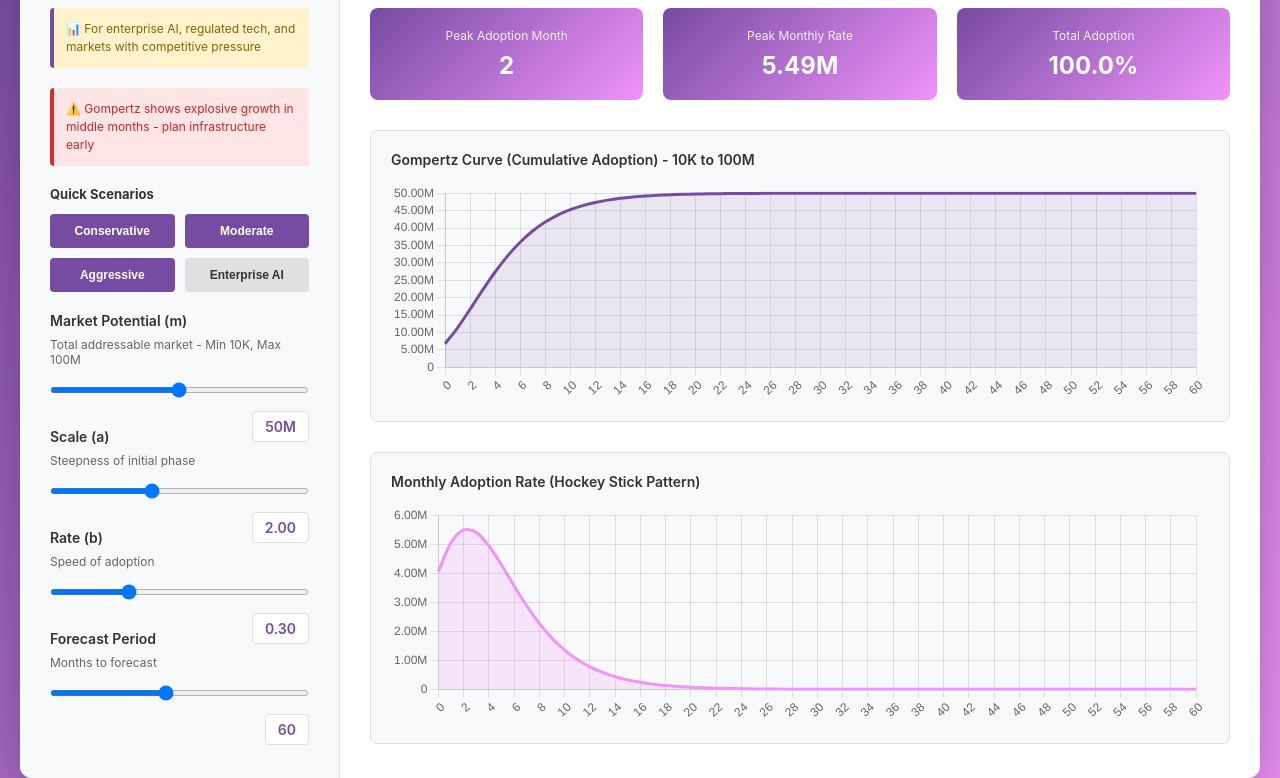
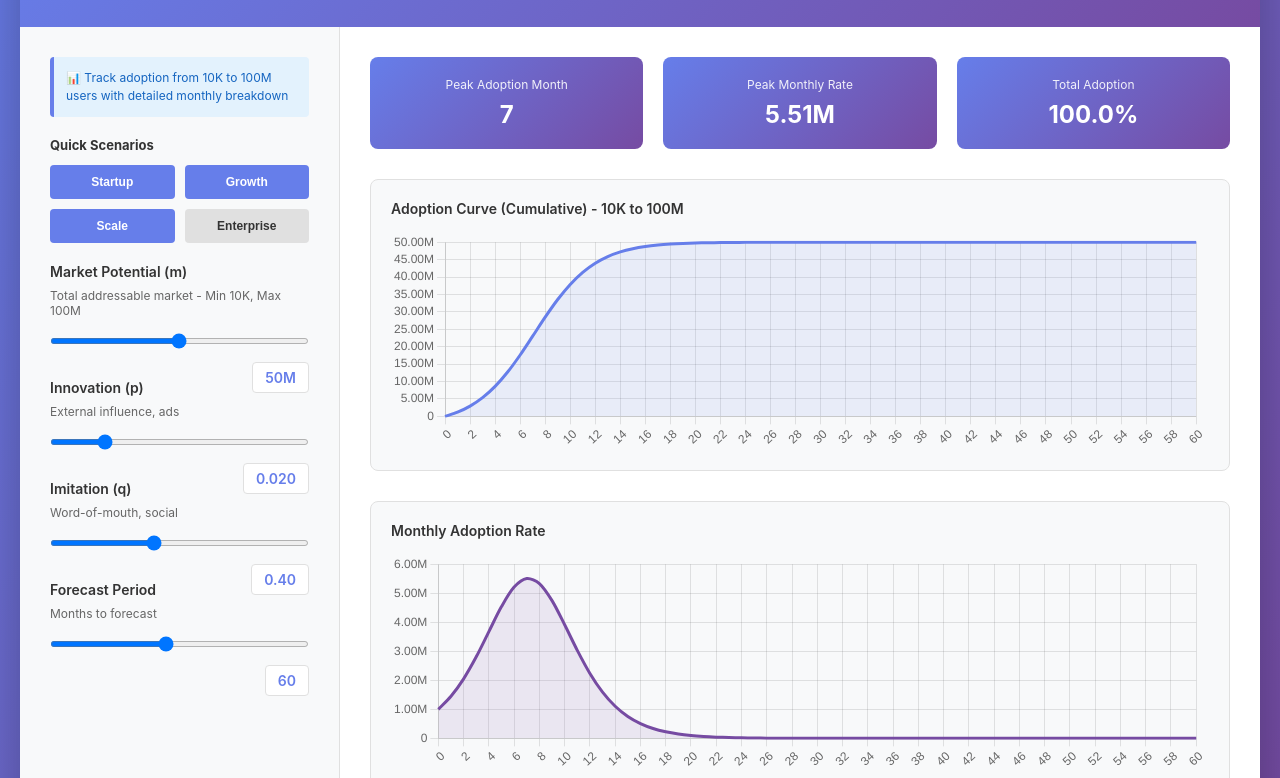
Before and after one commit to JacksonChristie/nexus-curve-engine, a plain HTML site: page gompertz-dashboard.html in a window 1280 px wide. Shown: the part 161-939 px from the top of the page. Drawn offline with nearby package versions, Linux system fonts and the light colour scheme.

Commit message:
Update gompertz-dashboard.html

```diff
--- a/gompertz-dashboard.html
+++ b/gompertz-dashboard.html
@@ -3,7 +3,7 @@
 <head>
 <meta charset="UTF-8">
 <meta name="viewport" content="width=device-width, initial-scale=1.0">
-<title>Gompertz Model - 10K to 100M Users</title>
+<title>Bass Model - 10K to 100M Users</title>
 <script src="https://cdnjs.cloudflare.com/ajax/libs/Chart.js/3.9.1/chart.min.js"></script>
 <style>
 * {
@@ -13,7 +13,7 @@ box-sizing: border-box;
 }
 body {
 font-family: -apple-system, BlinkMacSystemFont, 'Segoe UI', Roboto, sans-serif;
-background: linear-gradient(135deg, #764ba2 0%, #f093fb 100%);
+background: linear-gradient(135deg, #667eea 0%, #764ba2 100%);
 min-height: 100vh;
 padding: 20px;
 }
@@ -26,7 +26,7 @@ box-shadow: 0 20px 60px rgba(0,0,0,0.3);
 overflow: hidden;
 }
 .header {
-background: linear-gradient(135deg, #764ba2 0%, #f093fb 100%);
+background: linear-gradient(135deg, #667eea 0%, #764ba2 100%);
 color: white;
 padding: 30px;
 text-align: center;
@@ -72,7 +72,7 @@ background: white;
 padding: 6px 12px;
 border-radius: 4px;
 font-weight: 600;
-color: #764ba2;
+color: #667eea;
 font-size: 14px;
 border: 1px solid #e0e0e0;
 float: right;
@@ -90,14 +90,14 @@ input[type="range"]::-webkit-slider-thumb {
 width: 18px;
 height: 18px;
 border-radius: 50%;
-background: #764ba2;
+background: #667eea;
 cursor: pointer;
 }
 input[type="range"]::-moz-range-thumb {
 width: 18px;
 height: 18px;
 border-radius: 50%;
-background: #764ba2;
+background: #667eea;
 cursor: pointer;
 border: none;
 }
@@ -111,7 +111,7 @@ margin-bottom: 20px;
 padding: 10px 12px;
 border: none;
 border-radius: 4px;
-background: #764ba2;
+background: #667eea;
 color: white;
 font-size: 12px;
 font-weight: 600;
@@ -119,7 +119,7 @@ cursor: pointer;
 transition: background 0.2s;
 }
 .btn:hover {
-background: #5a3682;
+background: #764ba2;
 }
 .btn.secondary {
 background: #e0e0e0;
@@ -153,7 +153,7 @@ gap: 20px;
 margin-bottom: 30px;
 }
 .metric-card {
-background: linear-gradient(135deg, #764ba2 0%, #f093fb 100%);
+background: linear-gradient(135deg, #667eea 0%, #764ba2 100%);
 color: white;
 padding: 20px;
 border-radius: 8px;
@@ -216,22 +216,12 @@ margin-bottom: 15px;
 background: #218838;
 }
 .info-box {
-background: #fff3cd;
-border-left: 4px solid #764ba2;
+background: #e3f2fd;
+border-left: 4px solid #667eea;
 padding: 12px;
 border-radius: 4px;
 font-size: 12px;
-color: #856404;
-margin-bottom: 20px;
-line-height: 1.5;
-}
-.hockey-stick-warning {
-background: #ffe5e5;
-border-left: 4px solid #d32f2f;
-padding: 12px;
-border-radius: 4px;
-font-size: 12px;
-color: #c62828;
+color: #1565c0;
 margin-bottom: 20px;
 line-height: 1.5;
 }
@@ -253,29 +243,28 @@ grid-template-columns: 1fr;
 </style>
 </head>
 <body>
+<div style="background-color: #1f1f22; padding: 16px 24px; border-bottom: 1px solid #27272a; display: flex; justify-content: flex-end;">
+<a href="index.html" style="font-size: 13px; font-weight: 600; color: #0284c7; text-decoration: none;">← Return to Portal Matrix</a>
+</div>
 <div class="container">
 <div class="header">
-<h1>Gompertz Model Forecaster - 10K to 100M Users</h1>
-<p>Hockey-stick adoption patterns (Starting: 10K users, Maximum: 100M users)</p>
+<h1>Bass Model Forecaster - 10K to 100M Users</h1>
+<p>Month-by-month adoption forecasting (Starting: 10K users, Maximum: 100M users)</p>
 </div>
 
 <div class="content">
 <div class="controls">
 <div class="info-box">
-📊 For enterprise AI, regulated tech, and markets with competitive pressure
-</div>
-
-<div class="hockey-stick-warning">
-⚠️ Gompertz shows explosive growth in middle months - plan infrastructure early
+📊 Track adoption from 10K to 100M users with detailed monthly breakdown
 </div>
 
 <div style="margin-bottom: 20px;">
 <strong style="font-size: 13px; color: #333; display: block; margin-bottom: 12px;">Quick Scenarios</strong>
 <div class="button-group">
-<button class="btn" onclick="setScenario('conservative')">Conservative</button>
-<button class="btn" onclick="setScenario('moderate')">Moderate</button>
-<button class="btn" onclick="setScenario('aggressive')">Aggressive</button>
-<button class="btn secondary" onclick="setScenario('enterprise_ai')">Enterprise AI</button>
+<button class="btn" onclick="setScenario('startup')">Startup</button>
+<button class="btn" onclick="setScenario('growth')">Growth</button>
+<button class="btn" onclick="setScenario('scale')">Scale</button>
+<button class="btn secondary" onclick="setScenario('enterprise')">Enterprise</button>
 </div>
 </div>
 
@@ -289,20 +278,20 @@ grid-template-columns: 1fr;
 </div>
 
 <div class="control-group">
-<label>Scale (a)</label>
-<small>Steepness of initial phase</small>
-<input type="range" id="a-slider" min="0.1" max="5" value="2" step="0.1">
+<label>Innovation (p)</label>
+<small>External influence, ads</small>
+<input type="range" id="p-slider" min="0.001" max="0.1" value="0.02" step="0.001">
 <div style="text-align: right; margin-top: 8px;">
-<span class="value-display" id="a-value">2.0</span>
+<span class="value-display" id="p-value">0.020</span>
 </div>
 </div>
 
 <div class="control-group">
-<label>Rate (b)</label>
-<small>Speed of adoption</small>
-<input type="range" id="b-slider" min="0.01" max="1" value="0.3" step="0.01">
+<label>Imitation (q)</label>
+<small>Word-of-mouth, social</small>
+<input type="range" id="q-slider" min="0.01" max="1" value="0.4" step="0.01">
 <div style="text-align: right; margin-top: 8px;">
-<span class="value-display" id="b-value">0.30</span>
+<span class="value-display" id="q-value">0.40</span>
 </div>
 </div>
 
@@ -320,29 +309,29 @@ grid-template-columns: 1fr;
 <div class="metrics-row">
 <div class="metric-card">
 <div class="label">Peak Adoption Month</div>
-<div class="value" id="peak-month">15</div>
+<div class="value" id="peak-month">18</div>
 </div>
 <div class="metric-card">
 <div class="label">Peak Monthly Rate</div>
-<div class="value" id="peak-rate">3.2M</div>
+<div class="value" id="peak-rate">2.1M</div>
 </div>
 <div class="metric-card">
 <div class="label">Total Adoption</div>
-<div class="value" id="total-adoption">85%</div>
+<div class="value" id="total-adoption">75%</div>
 </div>
 </div>
 
 <div class="chart-box">
-<h3>Gompertz Curve (Cumulative Adoption) - 10K to 100M</h3>
+<h3>Adoption Curve (Cumulative) - 10K to 100M</h3>
 <canvas id="adoptionChart" height="80"></canvas>
 </div>
 
 <div class="chart-box">
-<h3>Monthly Adoption Rate (Hockey Stick Pattern)</h3>
+<h3>Monthly Adoption Rate</h3>
 <canvas id="rateChart" height="80"></canvas>
 </div>
 
-<h3 style="margin: 30px 0 15px 0; font-size: 16px;">Month-by-Month Breakdown</h3>
+<h3 style="margin: 30px 0 15px 0; font-size: 16px;">Monthly Breakdown Data</h3>
 <button class="export-btn" onclick="exportToCSV()">📥 Export to CSV</button>
 
 <div class="table-container">
@@ -353,8 +342,8 @@ grid-template-columns: 1fr;
 <th>Cumulative Users</th>
 <th>New Users (This Month)</th>
 <th>% of Market</th>
-<th>Support Team*</th>
-<th>Estimated Revenue**</th>
+<th>Hiring Needed*</th>
+<th>Revenue Est.**</th>
 </tr>
 </thead>
 <tbody id="tableBody">
@@ -362,10 +351,9 @@ grid-template-columns: 1fr;
 </table>
 </div>
 
-<div style="font-size: 12px; color: #666; line-height: 1.8; background: #f8f9fa; padding: 15px; border-radius: 4px; margin-top: 15px;">
-<p><strong>*Support Team:</strong> Assumes 1 support person per 400 users (SaaS standard)</p>
-<p><strong>**Estimated Revenue:</strong> Assumes $600/user annual (B2B SaaS average)</p>
-<p><strong>Key Planning Point:</strong> Notice peak happens in middle months. Hire and scale infrastructure 3 months before peak.</p>
+<div style="font-size: 12px; color: #666; line-height: 1.6;">
+<p><strong>*Hiring Needed:</strong> Assumes 1 person per 500 users (customer support/account management)</p>
+<p><strong>**Revenue Est.:</strong> Assumes $500/user annual contract value</p>
 </div>
 </div>
 </div>
@@ -375,10 +363,10 @@ grid-template-columns: 1fr;
 let adoptionChart, rateChart;
 
 const scenarios = {
-conservative: { m: 30000, a: 3, b: 0.15 },
-moderate: { m: 50000, a: 2, b: 0.3 },
-aggressive: { m: 80000, a: 1.5, b: 0.5 },
-enterprise_ai: { m: 100000, a: 1.2, b: 0.4 }
+startup: { m: 20000, p: 0.01, q: 0.28 },
+growth: { m: 50000, p: 0.02, q: 0.4 },
+scale: { m: 80000, p: 0.015, q: 0.35 },
+enterprise: { m: 100000, p: 0.015, q: 0.35 }
 };
 
 function formatNumber(num) {
@@ -387,12 +375,14 @@ if (num >= 1000) return (num / 1000).toFixed(1) + 'K';
 return Math.round(num).toString();
 }
 
-function calculateGompertz(m, a, b, t) {
+function calculateBass(m, p, q, t) {
 const data = [];
 for (let month = 0; month <= t; month++) {
-const exp_bt = Math.exp(-b * month);
-const N_t = m * Math.exp(-a * exp_bt);
-const dN_dt = m * b * a * exp_bt * Math.exp(-a * exp_bt);
+const exp_term = Math.exp(-(p + q) * month);
+const N_t = (m * (1 - exp_term)) / (1 + (q / p) * exp_term);
+
+const dN_dt = (p * m * (p + q) * (p + q) * exp_term) /
+Math.pow(p + q * exp_term, 2);
 
 data.push({
 month: month,
@@ -406,15 +396,15 @@ return data;
 function setScenario(scenario) {
 const s = scenarios[scenario];
 document.getElementById('m-slider').value = s.m;
-document.getElementById('a-slider').value = s.a;
-document.getElementById('b-slider').value = s.b;
+document.getElementById('p-slider').value = s.p;
+document.getElementById('q-slider').value = s.q;
 updateCharts();
 }
 
 function updateCharts() {
 const m = parseFloat(document.getElementById('m-slider').value) * 1000;
-const a = parseFloat(document.getElementById('a-slider').value);
-const b = parseFloat(document.getElementById('b-slider').value);
+const p = parseFloat(document.getElementById('p-slider').value);
+const q = parseFloat(document.getElementById('q-slider').value);
 const t = parseInt(document.getElementById('t-slider').value);
 
 const sliderVal = parseFloat(document.getElementById('m-slider').value);
@@ -423,11 +413,11 @@ document.getElementById('m-value').textContent = (sliderVal / 1000).toFixed(0) +
 } else {
 document.getElementById('m-value').textContent = sliderVal.toFixed(0) + 'K';
 }
-document.getElementById('a-value').textContent = a.toFixed(2);
-document.getElementById('b-value').textContent = b.toFixed(2);
+document.getElementById('p-value').textContent = p.toFixed(3);
+document.getElementById('q-value').textContent = q.toFixed(2);
 document.getElementById('t-value').textContent = t;
 
-const data = calculateGompertz(m, a, b, t);
+const data = calculateBass(m, p, q, t);
 
 let peak = { month: 0, rate: 0 };
 for (let i = 0; i < data.length; i++) {
@@ -454,14 +444,15 @@ type: 'line',
 data: {
 labels: months,
 datasets: [{
-label: 'Gompertz Curve',
+label: 'Cumulative Adoptions',
 data: cumulative,
-borderColor: '#764ba2',
-backgroundColor: 'rgba(118, 75, 162, 0.1)',
+borderColor: '#667eea',
+backgroundColor: 'rgba(102, 126, 234, 0.1)',
 borderWidth: 3,
 fill: true,
 tension: 0.3,
-pointRadius: 0
+pointRadius: 0,
+pointHoverRadius: 5
 }]
 },
 options: {
@@ -486,12 +477,13 @@ labels: months,
 datasets: [{
 label: 'Monthly New Adoptions',
 data: monthly,
-borderColor: '#f093fb',
-backgroundColor: 'rgba(240, 147, 251, 0.2)',
+borderColor: '#764ba2',
+backgroundColor: 'rgba(118, 75, 162, 0.1)',
 borderWidth: 3,
 fill: true,
 tension: 0.3,
-pointRadius: 0
+pointRadius: 0,
+pointHoverRadius: 5
 }]
 },
 options: {
@@ -515,21 +507,21 @@ const tbody = document.getElementById('tableBody');
 tbody.innerHTML = '';
 
 data.forEach((d, idx) => {
-if (idx % 2 === 0 || idx === 0) {
+if (idx % 3 === 0 || idx === 0) {
 const row = tbody.insertRow();
 
 const monthNum = d.month;
 const cumUsers = d.cumulative;
 const newUsers = d.monthly;
 const pctMarket = (cumUsers / m * 100).toFixed(1);
-const supportTeam = Math.ceil(cumUsers / 400);
-const revenueEst = (cumUsers * 600).toFixed(0);
+const hiringNeeded = Math.ceil(cumUsers / 500);
+const revenueEst = (cumUsers * 500).toFixed(0);
 
 row.insertCell(0).textContent = `Month ${monthNum}`;
 row.insertCell(1).textContent = formatNumber(cumUsers);
 row.insertCell(2).textContent = formatNumber(newUsers);
 row.insertCell(3).textContent = pctMarket + '%';
-row.insertCell(4).textContent = formatNumber(supportTeam);
+row.insertCell(4).textContent = formatNumber(hiringNeeded);
 row.insertCell(5).textContent = '$' + formatNumber(revenueEst);
 }
 });
@@ -556,15 +548,15 @@ csv.push(row.join(','));
 const csvContent = 'data:text/csv;charset=utf-8,' + csv.join('\n');
 const link = document.createElement('a');
 link.setAttribute('href', encodeURI(csvContent));
-link.setAttribute('download', 'gompertz_forecast_10k_100m_' + new Date().toISOString().split('T')[0] + '.csv');
+link.setAttribute('download', 'bass_forecast_10k_100m_' + new Date().toISOString().split('T')[0] + '.csv');
 link.click();
 }
 
 updateCharts();
 
 document.getElementById('m-slider').addEventListener('input', updateCharts);
-document.getElementById('a-slider').addEventListener('input', updateCharts);
-document.getElementById('b-slider').addEventListener('input', updateCharts);
+document.getElementById('p-slider').addEventListener('input', updateCharts);
+document.getElementById('q-slider').addEventListener('input', updateCharts);
 document.getElementById('t-slider').addEventListener('input', updateCharts);
 </script>
 </body>
```
